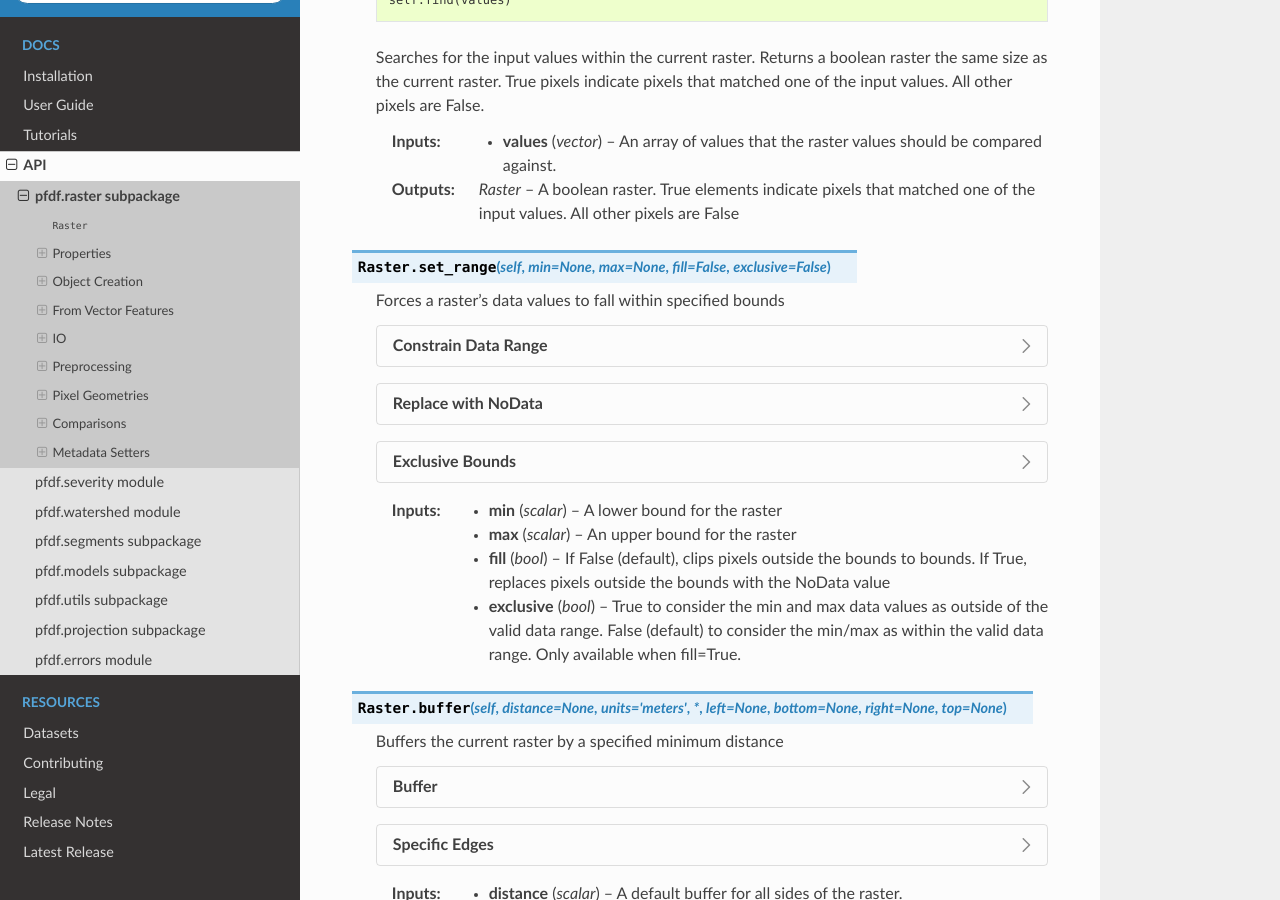
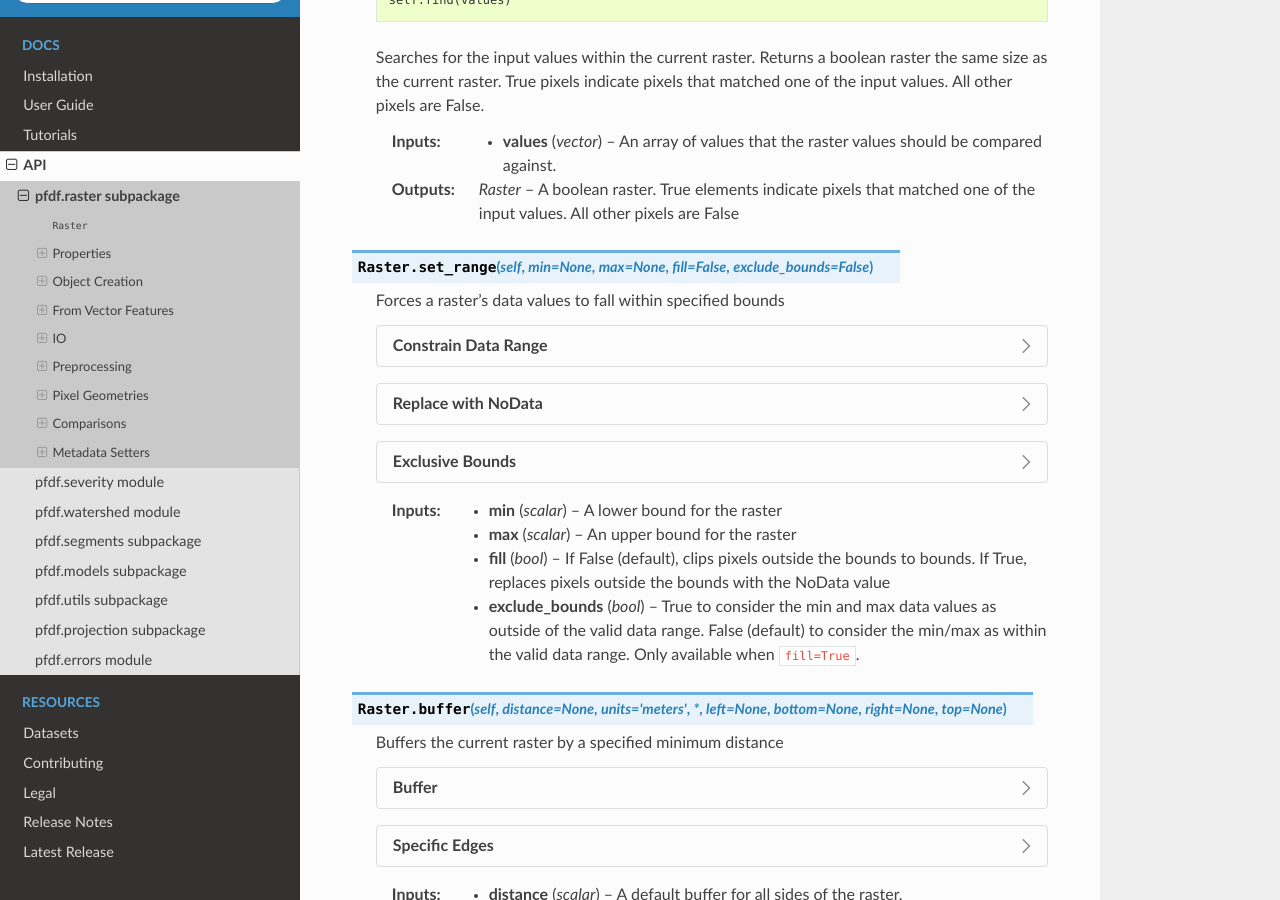
Before and after one commit to JonKing93/pfdf, a Sphinx documentation site: the page built from docs/api/raster.rst, in a window 1280 px wide and 900 px high, scrolled down 10709 px. Built offline with Sphinx 7.4.7 and the Read the Docs theme 2.0.0, drawn with Linux system fonts in a browser that asks for light colours.

Commit message:
rename exclusive option to exclude_bounds

```diff
--- a/docs/api/raster.rst
+++ b/docs/api/raster.rst
@@ -1010,7 +1010,7 @@ Preprocessing
 
 .. _pfdf.raster.Raster.set_range:
 
-.. py:method:: Raster.set_range(self, min = None, max = None, fill = False, exclusive = False)
+.. py:method:: Raster.set_range(self, min = None, max = None, fill = False, exclude_bounds = False)
 
     Forces a raster's data values to fall within specified bounds
 
@@ -1036,15 +1036,15 @@ Preprocessing
 
         ::
 
-            self.set_range(..., fill=True, exclusive=True)
+            self.set_range(..., fill=True, exclude_bounds=True)
 
-        Indicates that the bounds represent exclusive bounds. In this case, data values exactly equal to a bound are also considered outside of the valid range and set to NoData. This option is only available when fill=True.
+        Indicates that the bounds should be excluded from the valid range. In this case, data values exactly equal to a bound are also set to NoData. This option is only available when ``fill=True``.
 
     :Inputs:
         * **min** (*scalar*) -- A lower bound for the raster
         * **max** (*scalar*) -- An upper bound for the raster
         * **fill** (*bool*) -- If False (default), clips pixels outside the bounds to bounds. If True, replaces pixels outside the bounds with the NoData value
-        * **exclusive** (*bool*) -- True to consider the min and max data values as outside of the valid data range. False (default) to consider the min/max as within the valid data range. Only available when fill=True.
+        * **exclude_bounds** (*bool*) -- True to consider the min and max data values as outside of the valid data range. False (default) to consider the min/max as within the valid data range. Only available when ``fill=True``.
 
 
 .. _pfdf.raster.Raster.buffer:
--- a/docs/guide/rasters/preprocess.rst
+++ b/docs/guide/rasters/preprocess.rst
@@ -133,10 +133,10 @@ By default, out-of-range pixels are set to the value of the nearest bound. Use t
     # Replaces out-of-range pixels with NoData values
     >>> dnbr.set_range(min=-1000, max=1000, fill=True)
 
-When ``fill=True``, you can also use the ``exclusive`` option to indicate that the bounds are excluded from the valid range. In this case, pixels exactly matching one of the bounds are also replaced with NoData. For example::
+When ``fill=True``, you can also use the ``exclude_bounds`` option to indicate that the bounds are excluded from the valid range. In this case, pixels exactly matching one of the bounds are also replaced with NoData. For example::
 
     # Enforce strictly positive values (Replace 0 with NoData)
-    >>> kf.set_range(min=0, fill=True, exclusive=True)
+    >>> kf.set_range(min=0, fill=True, exclude_bounds=True)
 
 ----
 
--- a/docs/resources/release-notes/2.0.0.rst
+++ b/docs/resources/release-notes/2.0.0.rst
@@ -171,7 +171,7 @@ These changes apply to both the ``from_points`` and ``from_polygons`` commands
 
 * Added the ``__repr__`` method, which returns a string summarizing the raster
 * Added the ``copy`` option to ``from_array``, which allows developers to build a Raster from an array without copying.
-* Added the ``exclusive`` option to ``set_range``, which allows you indicate that the bounds are not included in the valid range.
+* Added the ``exclude_bounds`` option to ``set_range``, which allows you indicate that the bounds are not included in the valid range.
 * In ``buffer``, replaced the ``pixels`` option with ``units``. This allows the user to specify buffers in a variety of units, including pixels.
 
 
--- a/docs/tutorials/preprocess.rst
+++ b/docs/tutorials/preprocess.rst
@@ -261,7 +261,7 @@ It's often useful to constrain a dataset to a valid data range, and you can do t
 
 .. _constrain-kf:
 
-We'll also constrain the KF-factor raster to positive values, as negative values are unphysical. :ref:`Inspecting the raster <kf-plot>`, we can see a region of negative values over Morrison reservoir. Essentially, the negative values have been used to denote a water body. Here, we'll use the ``fill`` option, which will replace negative pixels with NoData. We'll also use the ``exclusive`` option, which indicates that the bound at 0 is not included in the valid data range. Essentially, the ``exclusive`` option ensures that 0 values are also converted to NoData:
+We'll also constrain the KF-factor raster to positive values, as negative values are unphysical. :ref:`Inspecting the raster <kf-plot>`, we can see a region of negative values over Morrison reservoir. Essentially, the negative values have been used to denote a water body. Here, we'll use the ``fill`` option, which will replace negative pixels with NoData. We'll also use the ``exclude_bounds`` option, which indicates that the bound at 0 is not included in the valid data range. Essentially, the ``exclude_bounds`` option ensures that 0 values are also converted to NoData:
 
 .. include:: scripts/preprocess.py
   :code:
--- a/docs/tutorials/scripts/preprocess.py
+++ b/docs/tutorials/scripts/preprocess.py
@@ -28,7 +28,7 @@ for raster in rasters:
 
 # Set dNBR and KF-factor data ranges
 dnbr.set_range(min=-1000, max=1000)
-kf.set_range(min=0, fill=True, exclusive=True)
+kf.set_range(min=0, fill=True, exclude_bounds=True)
 
 # Estimate severity
 barc4 = severity.estimate(dnbr)
--- a/docs/tutorials/scripts/preprocess_plots.py
+++ b/docs/tutorials/scripts/preprocess_plots.py
@@ -47,7 +47,7 @@ plot.raster(kf, "turbo", "Reprojected KF-factor")
 dnbr.set_range(min=-1000, max=1000)
 plot.raster(dnbr, "OrRd", "Constrained dNBR")
 
-kf.set_range(min=0, fill=True, exclusive=True)
+kf.set_range(min=0, fill=True, exclude_bounds=True)
 plot.raster(kf, "Oranges", "Constrained KF-factor")
 
 # Estimate severity
```
Also changed, not shown: 2 other files.
